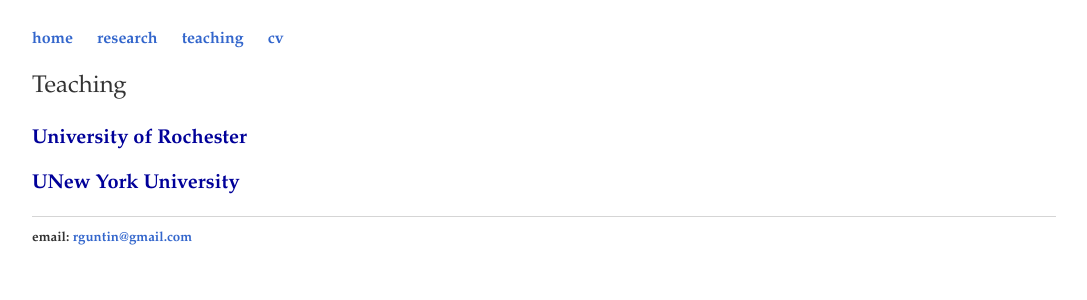
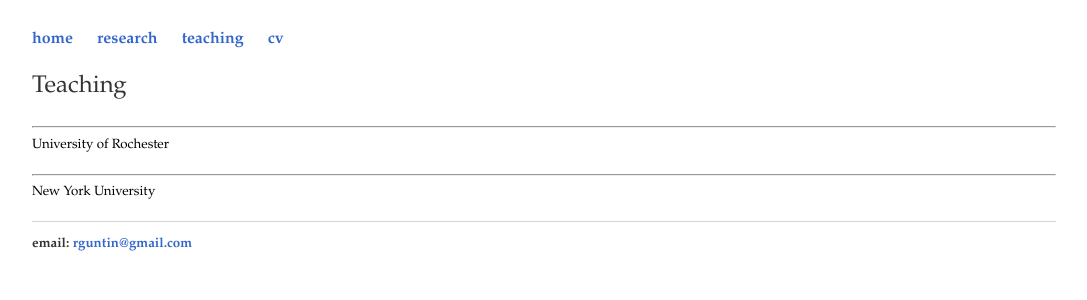
Before and after one commit to rafaguntin/rafaguntin.github.io, a Jekyll site: the page built from teaching/index.html, in a window 1280 px wide. Shown: the top 300 px of the page, without its empty margins (96-1183 px from the left). Built offline with Jekyll 4.4.1, drawn with Linux system fonts in a browser that asks for light colours.

Commit message:
Update index.html

```diff
--- a/teaching/index.html
+++ b/teaching/index.html
@@ -7,16 +7,11 @@ title: Rafael Guntin
 			<p>Teaching<small></p>
 
 				<p>
-				       <a style="font-weight: bold; color:#000099"
-					  target="_blank"
-					  >University of Rochester</a>
+				      <hr> University of Rochester
 
 					</p>
 
-					<p>
-				       <a style="font-weight: bold; color:#000099"
-					  target="_blank"
-					  >UNew York University</a>
+					<p> <hr> New York University
 
 					</p>
 
```
